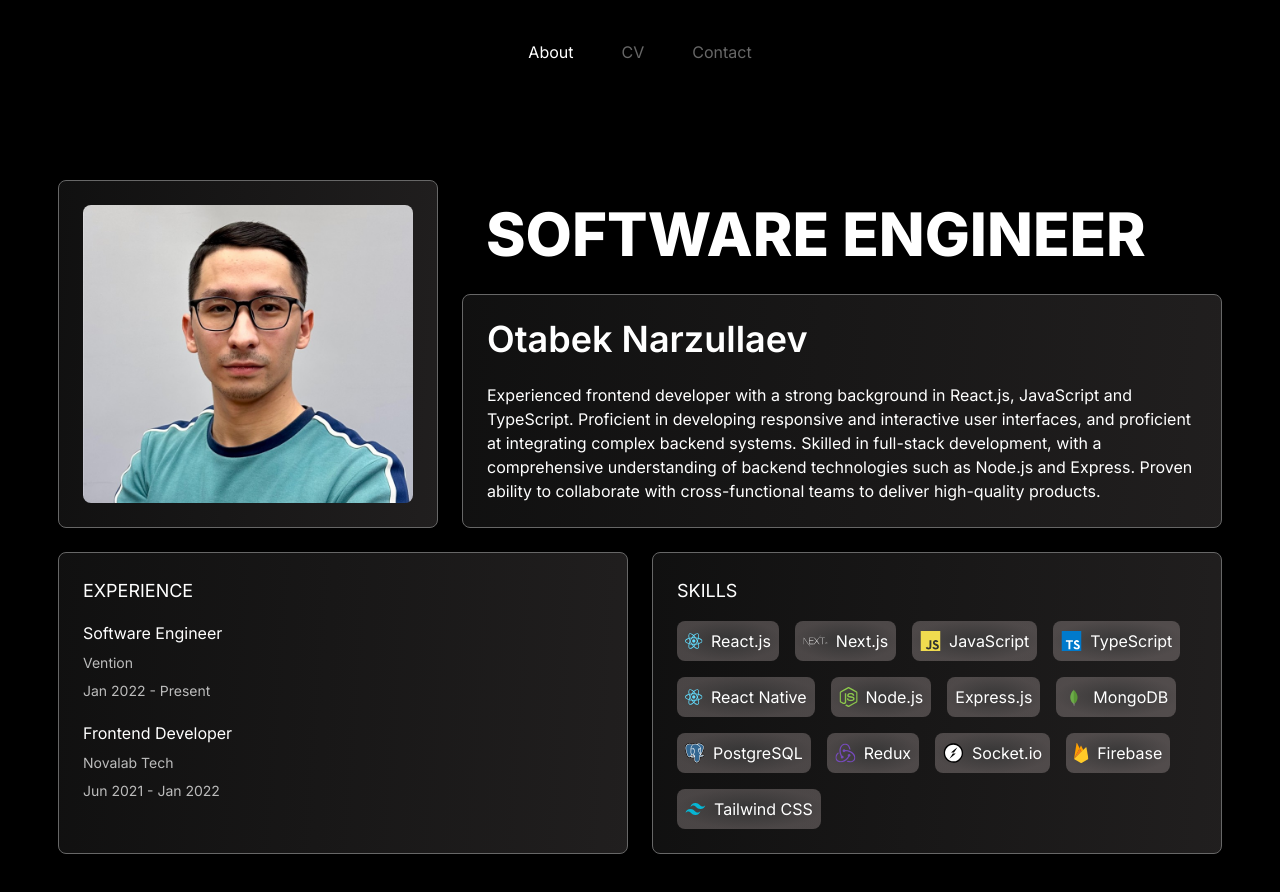
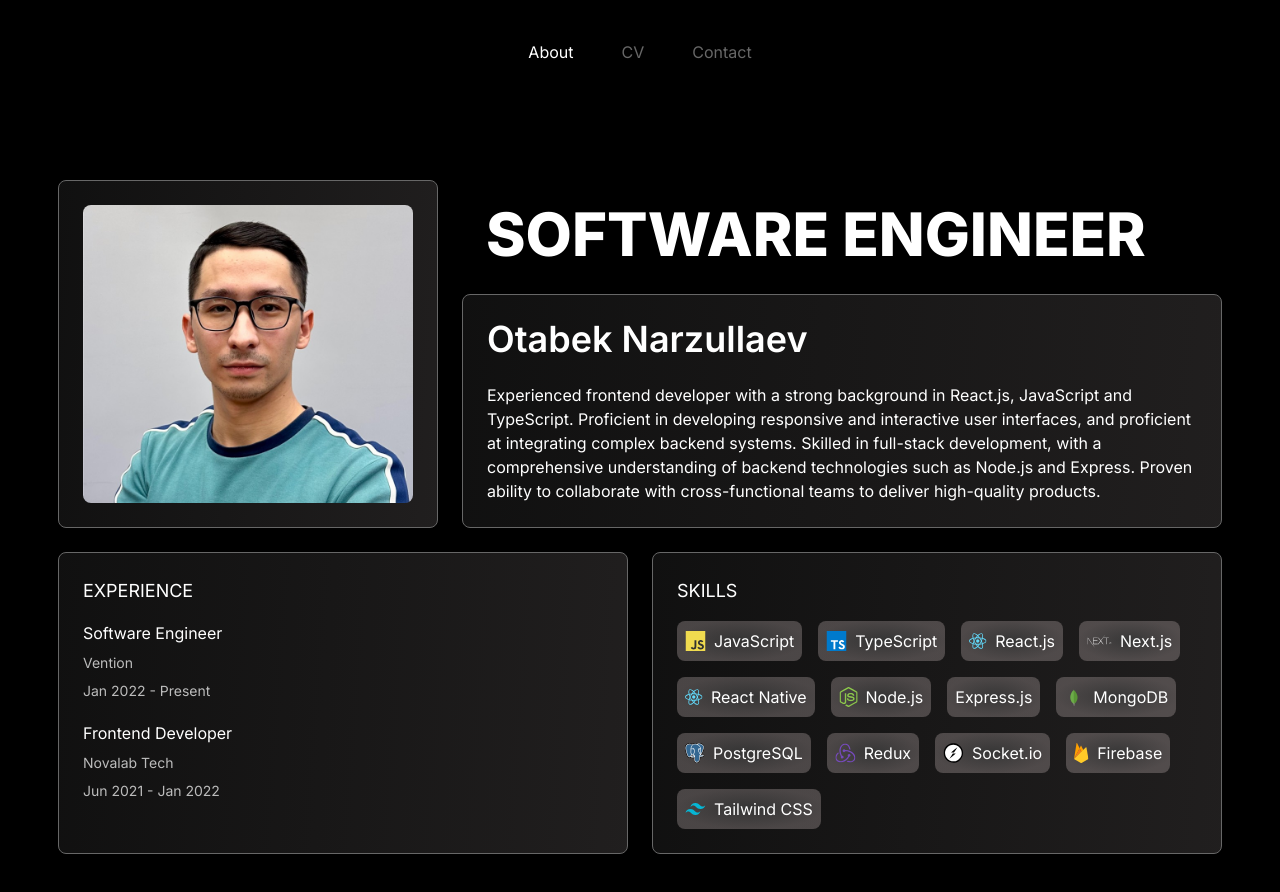
Before and after one commit to otabek/portfolio, a Next.js app: page / in a window 1280 px wide. Shown: the top 892 px of the page. Built offline with nearby package versions, Linux system fonts and the light colour scheme.

Commit message:
order skills

```diff
--- a/components/icons/logos/index.tsx
+++ b/components/icons/logos/index.tsx
@@ -11,10 +11,10 @@ import Tailwindcss from "./Tailwindcss";
 import TypeScript from "./TypeScript";
 
 export const skillData = [
+  { icon: <JavaScript />, title: "JavaScript" },
+  { icon: <TypeScript />, title: "TypeScript" },
   { icon: <Reactjs />, title: "React.js" },
   { icon: <Nextjs />, title: "Next.js" },
-  { icon: <JavaScript />, title: "JavaScript" },
-  { icon: <TypeScript />, title: "TypeScript" },
   { icon: <Reactjs />, title: "React Native" },
   { icon: <Nodejs />, title: "Node.js" },
   { title: "Express.js" },
```
